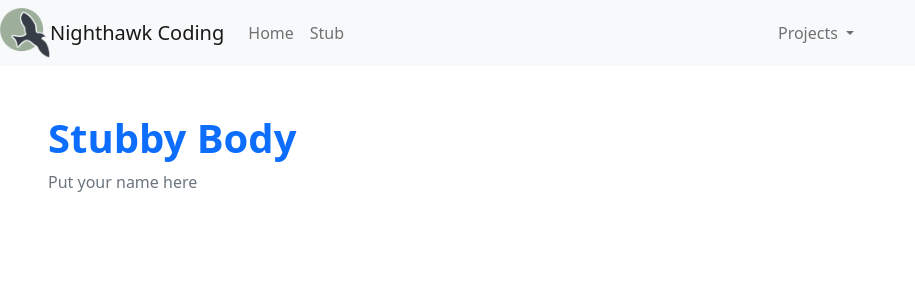
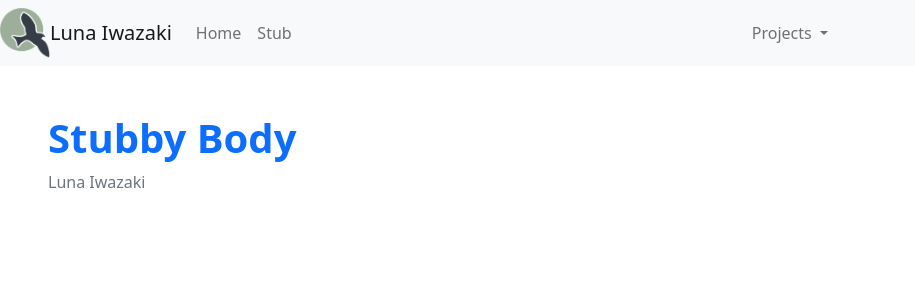
Before and after one commit to lunaiwa/flask-python, a Flask app: page /stub/ in a window 1280 px wide. Shown: the top 300 px of the page, without its empty margins (0-915 px from the left). Run offline with Flask 2, Linux system fonts and the light colour scheme.

Commit message:
pushpull

```diff
--- a/templates/layouts/base.html
+++ b/templates/layouts/base.html
@@ -7,10 +7,9 @@ This HTML is setup as as a Jinja2 layout, coders use layouts for:
 <!DOCTYPE HTML>
 <html lang="en">
 
-{% set basename = "Nighthawk Coding" %}
-{% set github = "https://github.com/nighthawkcoders" %}
-{% set twitter = "https://twitter.com/NighthawkCoding" %}
-{% set youtube = "https://www.youtube.com/channel/UClIKOsDS5dsfzFA3zveDT3Q?view_as=subscriber" %}
+{% set basename = "Luna Iwazaki" %}
+{% set github = "https://github.com/lunaiwa/iwazaki" %}
+{% set youtube = "https://www.youtube.com/channel/UCRpnlxehmf7fTYtadcuvA-Q" %}
 
 <head>
     <!-- Required meta tags -->
--- a/templates/stub.html
+++ b/templates/stub.html
@@ -9,7 +9,7 @@
     <!- Try building a new body here, bootstrap is a wise choice ->
     <div class="px-5 py-5 mx-auto">
         <h1 class="text-primary"><strong>Stubby Body</strong></h1>
-        <p class="text-secondary">Put your name here</p>
+        <p class="text-secondary">Luna Iwazaki</p>
     </div>
 {% endblock %}
 
```
